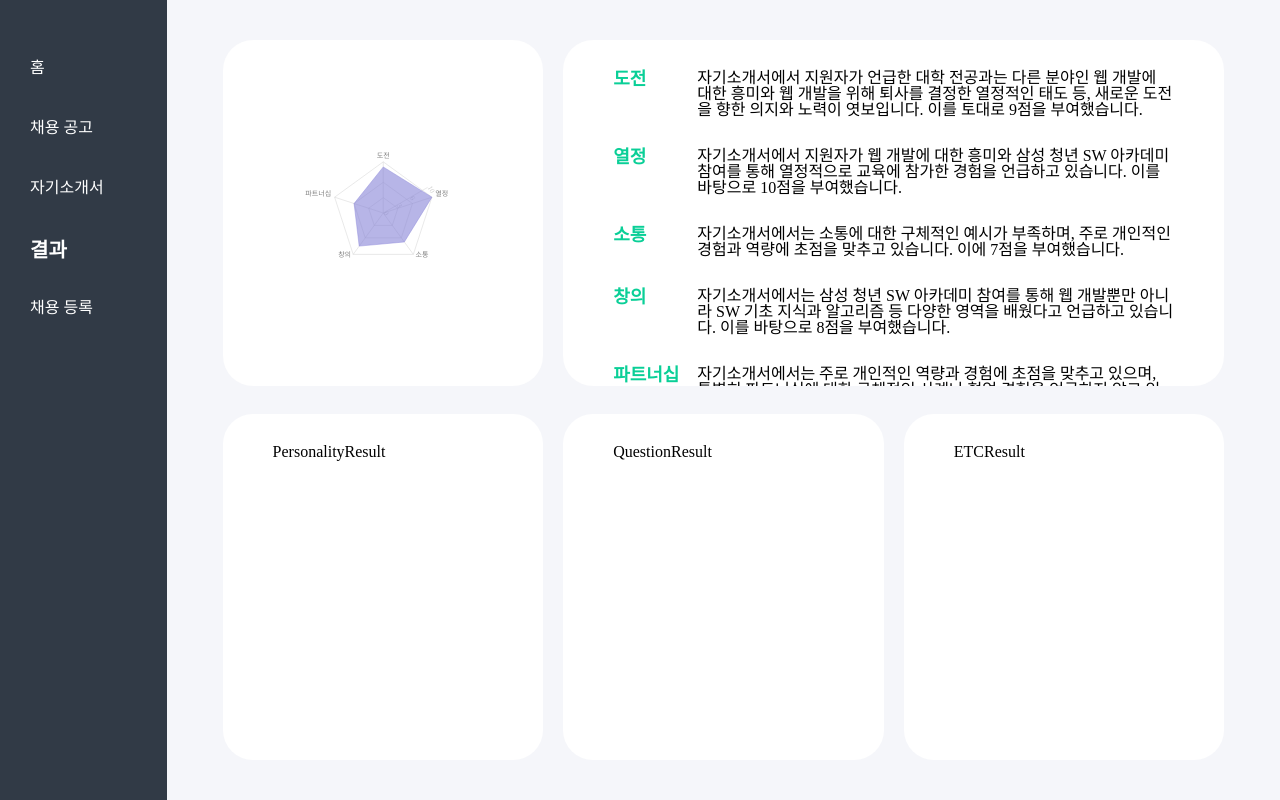
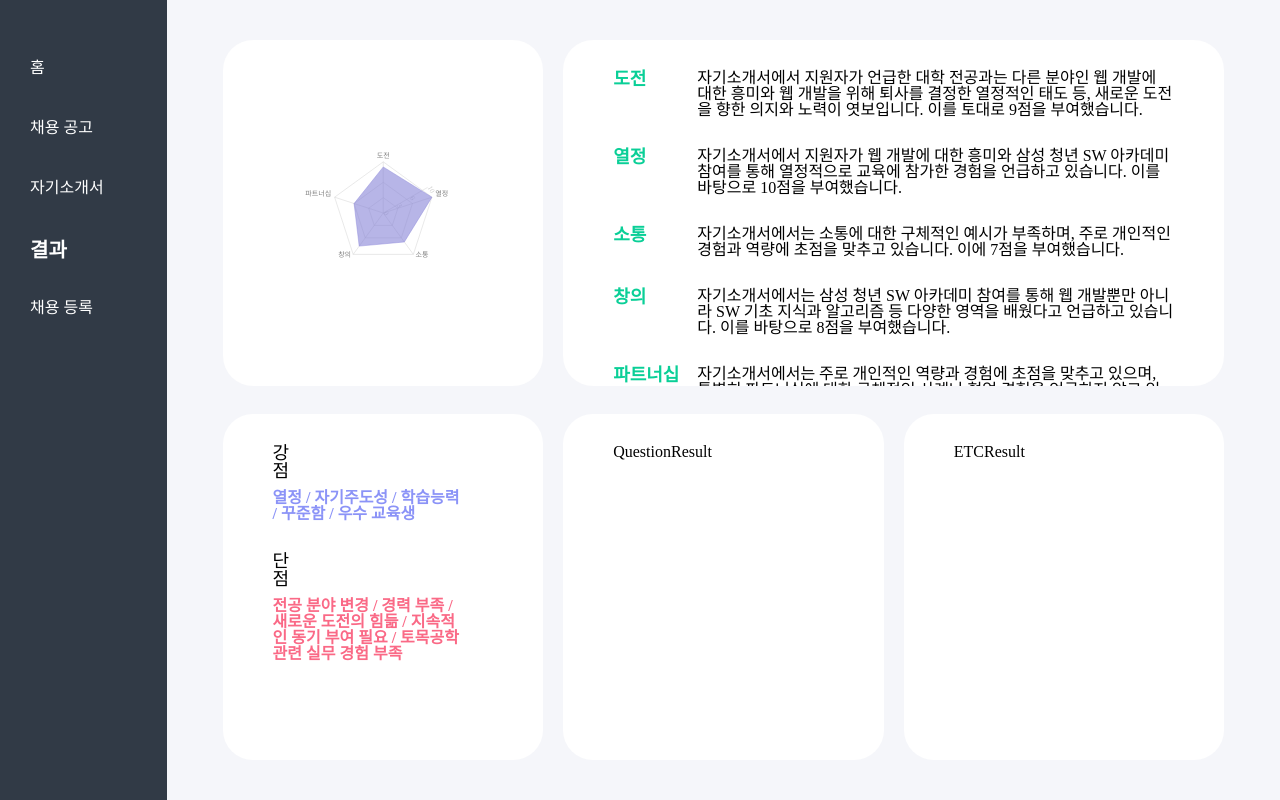
Before and after one commit to A-I-N-G/jarvise-client, a React (Create React App) app: page /result in a window 1280 px wide. Built offline with nearby package versions, Linux system fonts and the light colour scheme.

Commit message:
강점, 단점 완성

```diff
--- a/src/components/GraphResult.tsx
+++ b/src/components/GraphResult.tsx
@@ -4,7 +4,6 @@ import {
   PolarAngleAxis,
   Radar,
   PolarRadiusAxis,
-  LabelList,
 } from "recharts";
 import styled from "styled-components";
 
--- a/src/components/PersonalityResult.tsx
+++ b/src/components/PersonalityResult.tsx
@@ -15,8 +15,50 @@ const ContentDiv = styled.div`
   }
 `;
 
+const ContentBox = styled.div`
+  display: flex;
+  flex-direction: column;
+  width: 100%;
+  justify-content: space-between;
+  margin-bottom: 30px;
+`;
+
+const Title = styled.div`
+  width: 15%;
+  margin-bottom: 10px;
+  font-size: 18px;
+`;
+
+const ContentStrength = styled.div`
+  font-weight: 600;
+  width: 85%;
+  color: #8b93f7;
+`;
+
+const ContentWeakness = styled.div`
+  font-weight: 600;
+  width: 85%;
+  color: #fa6986;
+`;
+
 const PersonalityResult = () => {
-  return <ContentDiv>PersonalityResult</ContentDiv>;
+  return (
+    <ContentDiv>
+      <ContentBox>
+        <Title>강점</Title>
+        <ContentStrength>
+          열정 / 자기주도성 / 학습능력 / 꾸준함 / 우수 교육생
+        </ContentStrength>
+      </ContentBox>
+      <ContentBox>
+        <Title>단점</Title>
+        <ContentWeakness>
+          전공 분야 변경 / 경력 부족 / 새로운 도전의 힘듦 / 지속적인 동기 부여
+          필요 / 토목공학 관련 실무 경험 부족
+        </ContentWeakness>
+      </ContentBox>
+    </ContentDiv>
+  );
 };
 
 export default PersonalityResult;
```
